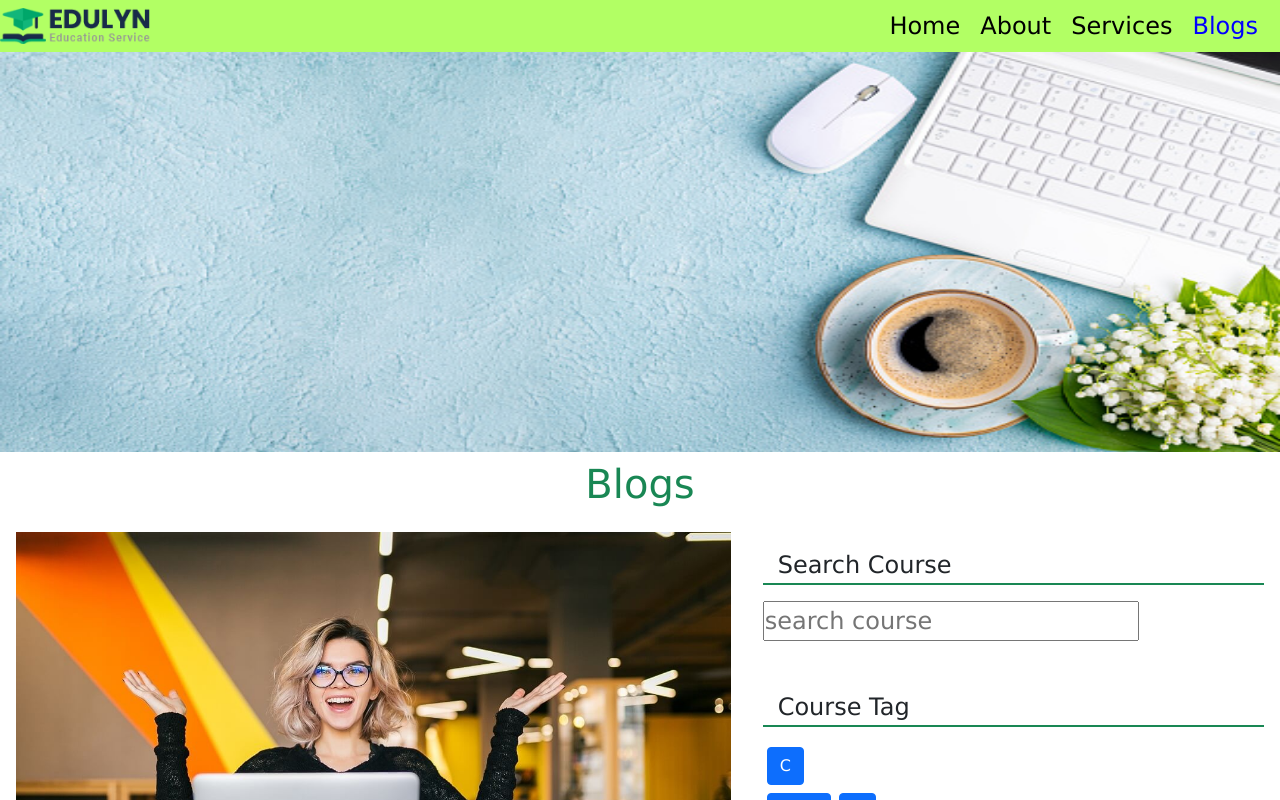
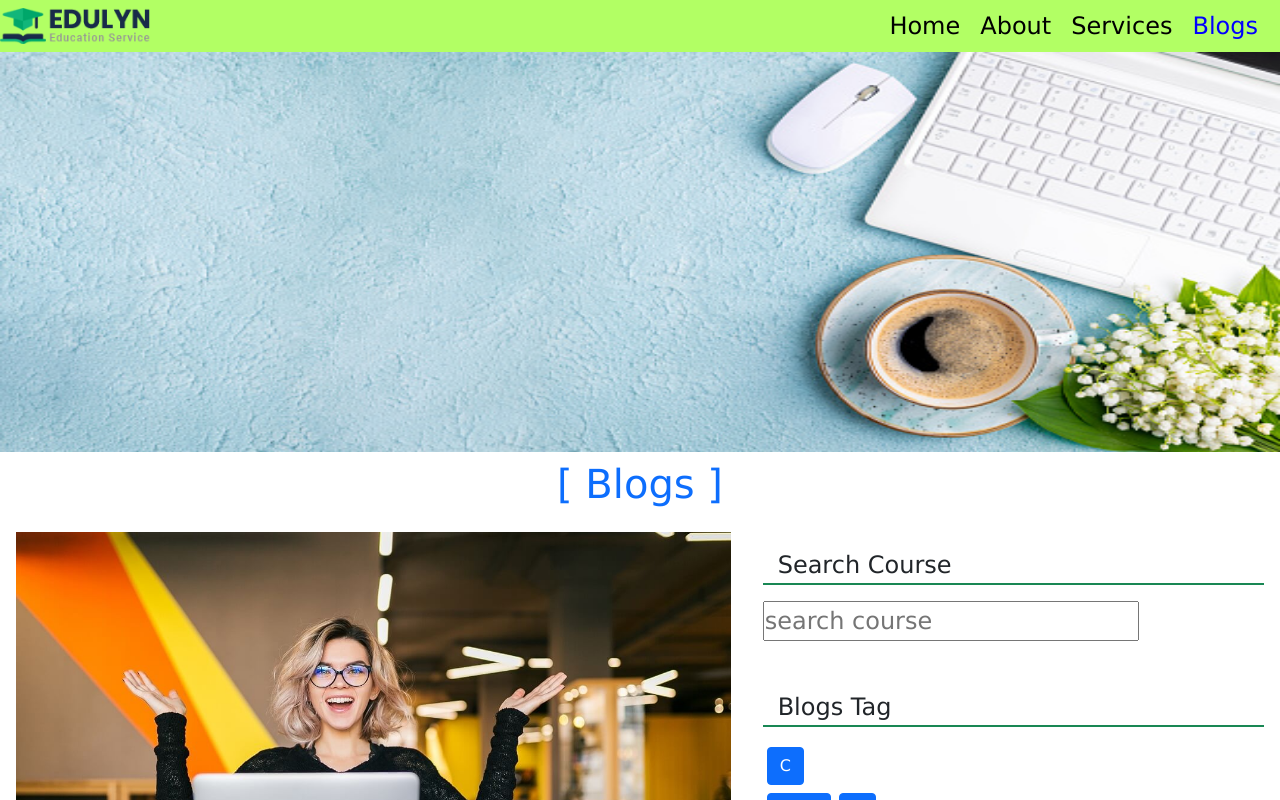
Before and after one commit to Masud8851/online-edu-care, a React (Create React App) app: page /blogs in a window 1280 px wide. Shown: the top 800 px of the page. Built offline with nearby package versions, Linux system fonts and the light colour scheme.

Commit message:
ActiveStyle

```diff
--- a/src/components/Blogs/Blogs.js
+++ b/src/components/Blogs/Blogs.js
@@ -14,7 +14,7 @@ const Blogs = () => {
 				<img src={banner} alt="" className="w-100" height="400" />
 			</div>
 			<div className="text-center m-2">
-				<h1 className="text-success">Blogs</h1>
+				<h1 className="text-primary"> [ Blogs ]</h1>
 			</div>
 			<div className="row">
 				<div className="col-md-7 p-3">
@@ -55,7 +55,7 @@ const Blogs = () => {
 					</div>
 					<div>
 						<p className="fs-4 border-bottom border-2 border-success mb-3">
-							Course Tag
+							Blogs Tag
 						</p>
 						<button className="btn btn-primary m-1">C</button> <br />
 						<button className="btn btn-primary m-1">C++</button>
```
